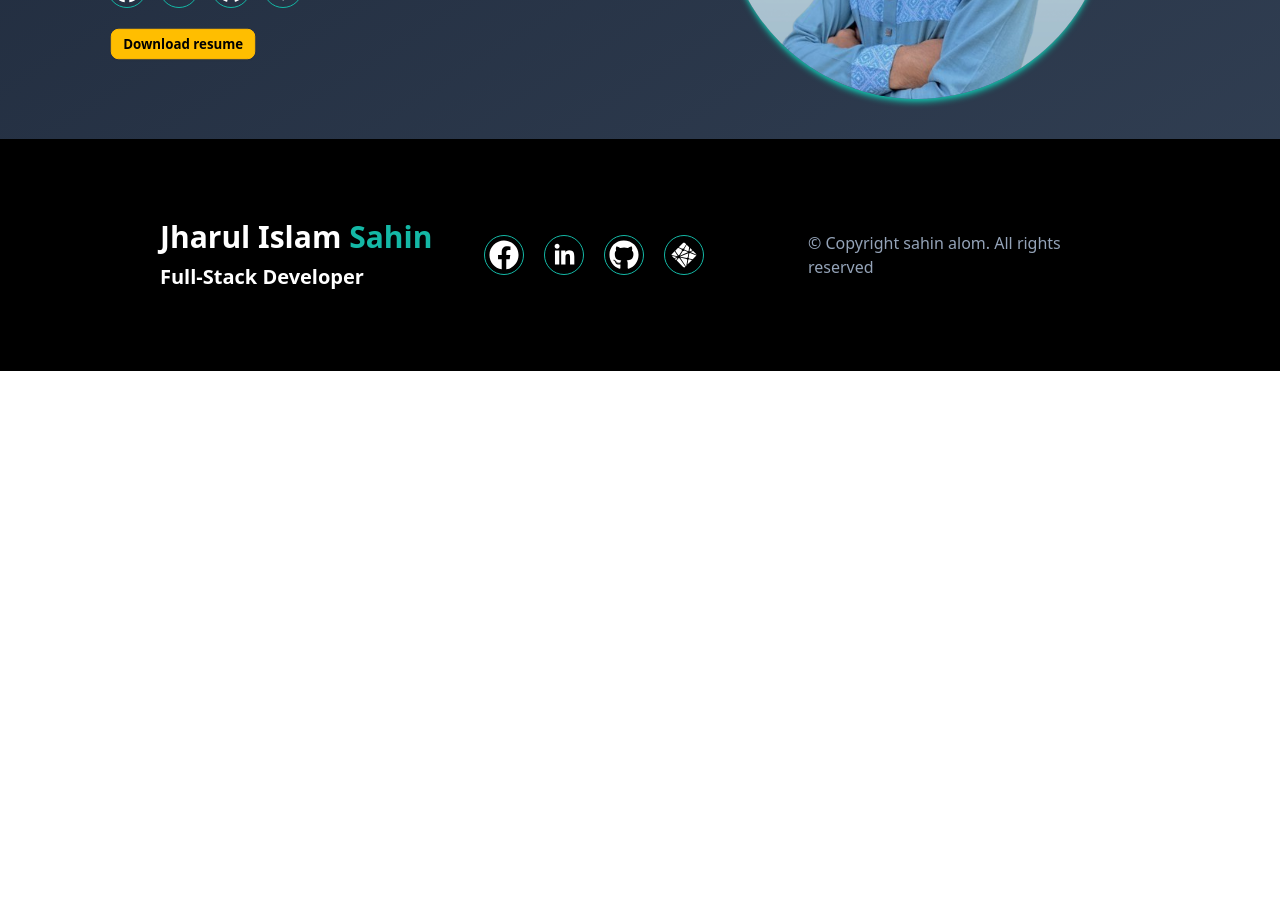
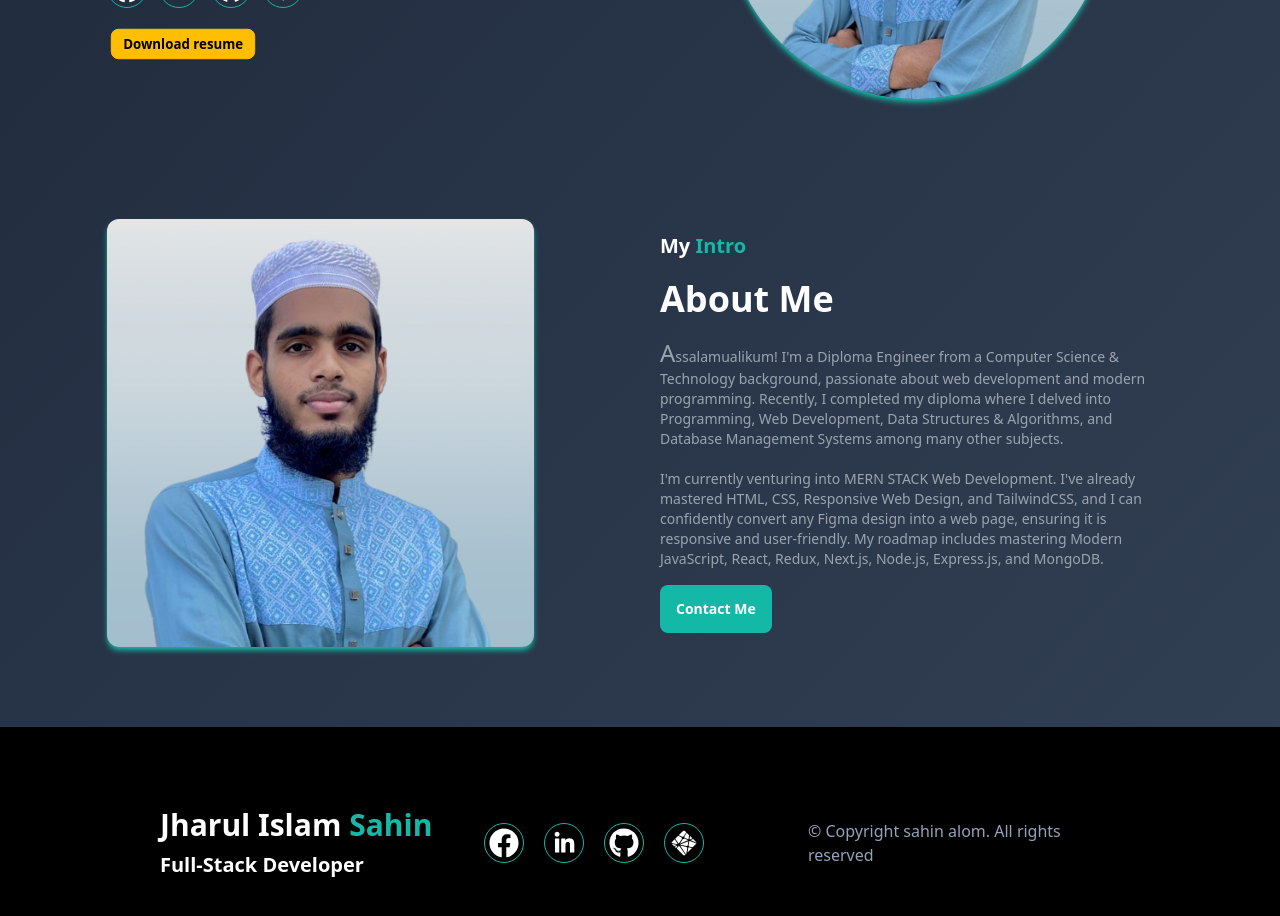
Before and after one commit to wadsahin/jharulislamsahin.org, a React (Vite) app: page / in a window 1280 px wide. Shown: the part 420-1336 px from the top of the page. Before the commit the page ends 800 px from the top, so only its background shows below. Built offline with nearby package versions, Linux system fonts and the light colour scheme.

Commit message:
Added about-me page

```diff
--- a/src/Pages/About/AboutMe.jsx
+++ b/src/Pages/About/AboutMe.jsx
@@ -1,9 +1,33 @@
-
+import about_img from "../../assets/images/profile-1.png";
 const AboutMe = () => {
   return (
-    <div>
-      AboutMe
-    </div>
+    <section className="py-14 lg:py-20">
+      <div className="grid grid-cols-1 md:grid-cols-2 gap-10 items-center">
+        {/* <!-- column 1 --> */}
+        <div className="order-2 md:order-1 lg:w-10/12">
+          <img className="rounded-xl shadow-md shadow-teal-500" src={about_img} alt="" />
+        </div>
+        {/* <!-- column 2--> */}
+        <div className="space-y-4 order-1 md:order-2">
+          <p className="text-xl font-semibold">My <span className="text-teal-500">Intro</span></p>
+          <h2 className="text-4xl font-extrabold leading-tight">About Me</h2>
+          <p className="text-sm text-gray-400 text-">
+            <span className="text-2xl">A</span>ssalamualikum! I'm a Diploma Engineer from a Computer Science & Technology
+            background, passionate
+            about web development and modern programming. Recently, I completed my diploma where I delved into
+            Programming, Web Development, Data Structures & Algorithms, and Database Management Systems among many other
+            subjects. <br /><br />
+
+            I'm currently venturing into MERN STACK Web Development. I've already mastered HTML, CSS, Responsive Web
+            Design, and TailwindCSS, and I can confidently convert any Figma design into a web page, ensuring it is
+            responsive and user-friendly. My roadmap includes mastering Modern JavaScript, React, Redux, Next.js,
+            Node.js, Express.js, and MongoDB.
+          </p>
+          {/* <!-- btn --> */}
+          <a className="btn hover:bg-indigo-600 bg-teal-500 text-white border-none" href="#">Contact Me</a>
+        </div>
+      </div>
+    </section>
   );
 };
 
--- a/src/Pages/Home/Home.jsx
+++ b/src/Pages/Home/Home.jsx
@@ -1,10 +1,15 @@
 import React from 'react';
 import Header from '../../Components/Header/Header';
+import AboutMe from '../About/AboutMe';
 
 const Home = () => {
   return (
     <div>
       <Header></Header>
+      {/* Skills */}
+
+      {/* About me */}
+      <AboutMe></AboutMe>
     </div>
   );
 };
```
